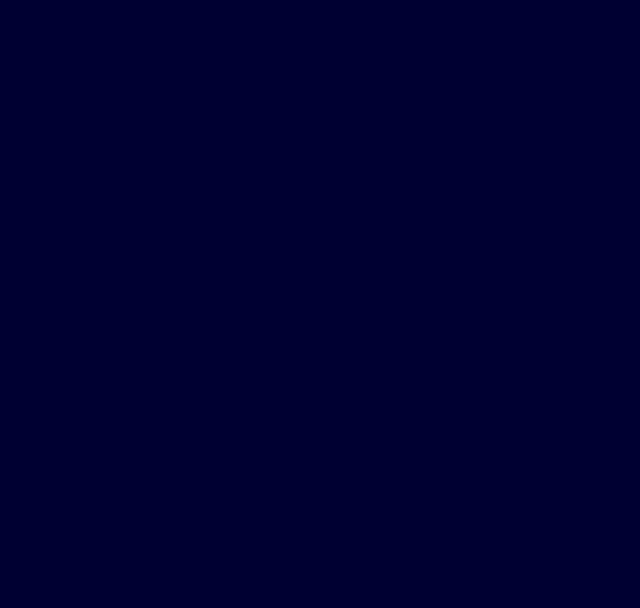
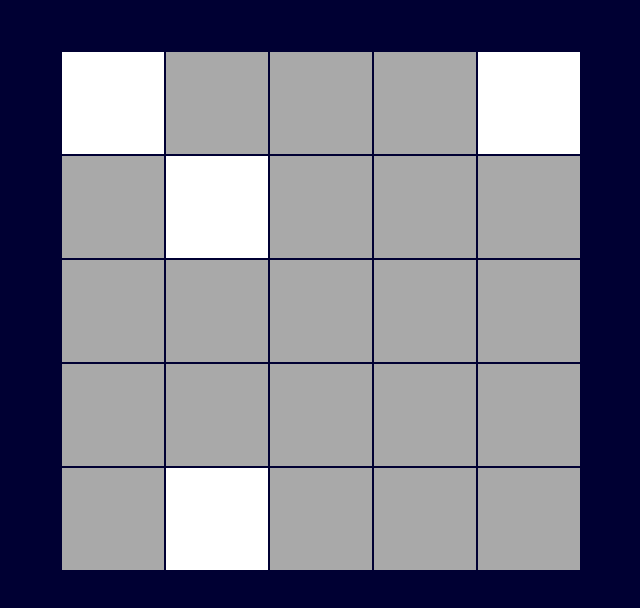
Before and after one commit to Djones917/LightsOut_2022, a React (Create React App) app: page / in a window 1280 px wide. Shown: the top 608 px of the page, without its empty margins (319-959 px from the left). Built offline with nearby package versions, Linux system fonts and the light colour scheme.

Commit message:
adding table board push and tr

```diff
--- a/src/Board.js
+++ b/src/Board.js
@@ -102,6 +102,7 @@ class Board extends Component {
       for(let x = 0; x < this.props.ncols; x++) {
         row.push(<Cell isLit={this.state.board[y][x]}/>);
       }
+      tblBoard.push(<tr>{row}</tr>);
     }
     return (
       <table className="Board">
```
